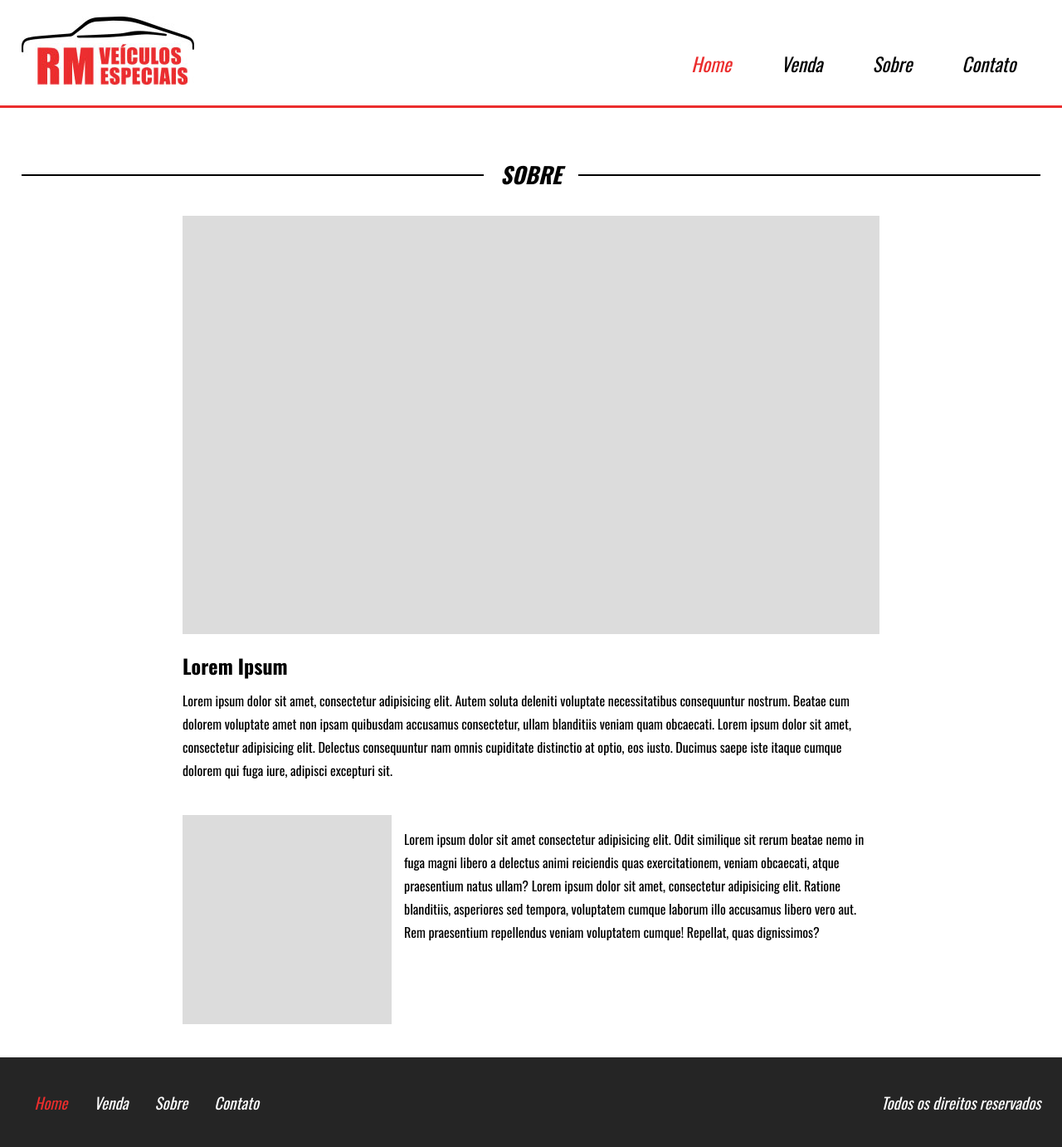
After one commit to jacildofurtado/Danki-code, a PHP site: page /sobre.html in a window 1280 px wide. The commit adds this page. Shown: the whole page at 83% size. Run offline with PHP 8.4, Linux system fonts and the light colour scheme.

Commit message:
atualizada e criado a pagina sobre.html

```diff
--- a/ftont-end-completo/projeto-05/css/style.css
+++ b/ftont-end-completo/projeto-05/css/style.css
@@ -360,6 +360,7 @@ section.contato input[type=submit]{
 }
 
 footer{
+    margin-top: 20px;
     padding: 40px 2%;
     background-color: #252525;
 }
@@ -640,6 +641,56 @@ section.venda-single .container{
     background-size: cover;
 }
 
+/*Sobre*/
+
+section.sobre{
+    min-height: 90%;
+    padding: 60px 2% 20px 2%;
+}
+
+section.sobre .container{
+    max-width: 840px;
+    margin-top: 30px;
+}
+
+section.sobre .img-destaque-sobre{
+    width: 100%;
+    padding-top: 60%;
+    background-color: rgb(220, 220, 220);
+}
+
+section.sobre .descricao-autor{
+    margin-top: 20px;
+}
+
+.descricao-autor h2{
+    font-size: 24px;
+}
+
+.descricao-autor p{
+    font-size: 16px;
+    line-height: 28px;
+    margin-top: 10px;
+}
+
+.descricao-autor2{
+    margin-top: 40px;
+}
+
+.img-small{
+    width: 30%;
+    padding-top: 30%;
+    float: left;
+    background-color: rgb(220, 220, 220);
+}
+
+.descricao-autor2 p{
+    float: left;
+    width: 70%;
+    padding: 15px;
+    line-height: 28px;
+}
+
 @media screen and (max-width: 1400px){
     section.banner{
         background-size: 90% auto;
@@ -780,6 +831,17 @@ section.venda-single .container{
     .vitrine-destaque a{
         display: inline-block;
     }
+
+
+    .img-small{
+        width: 100%;
+        padding-top: 100%;
+    }
+
+    .descricao-autor2 p{
+        width: 100%;
+        padding: 20px 0;
+    }
 }
 
 @media screen and (max-with: 480px){
--- a/ftont-end-completo/projeto-05/index.html
+++ b/ftont-end-completo/projeto-05/index.html
@@ -20,7 +20,7 @@
                 <ul>
                     <li><a style="color: #EB2D2D" href="index.html">Home</a></li>
                     <li><a href="venda.html">Venda</a></li>
-                    <li><a href="#">Sobre</a></li>
+                    <li><a href="sobre.html">Sobre</a></li>
                     <li><a href="#">Contato</a></li>
                 </ul>
             </nav><!--desktop-->
@@ -29,7 +29,7 @@
                 <ul>
                     <li><a style="color: #EB2D2D" href="index.html">Home</a></li>
                     <li><a href="venda.html">Venda</a></li>
-                    <li><a href="#">Sobre</a></li>
+                    <li><a href="sobre.html">Sobre</a></li>
                     <li><a href="#">Contato</a></li>
                 </ul>
             </nav><!--mobile-->
@@ -152,7 +152,7 @@
                 <ul>
                     <li><a style="color: #EB2D2D" href="index.html">Home</a></li>
                     <li><a href="venda.html">Venda</a></li>
-                    <li><a href="#">Sobre</a></li>
+                    <li><a href="sobre.html">Sobre</a></li>
                     <li><a href="#">Contato</a></li>
                 </ul>
             </nav>
--- /dev/null
+++ b/ftont-end-completo/projeto-05/sobre.html
@@ -0,0 +1,76 @@
+<!DOCTYPE html>
+<html lang="pt-br">
+<head>
+    <meta charset="UTF-8">
+    <meta http-equiv="X-UA-Compatible" content="IE=edge">
+    <meta name="viewport" content="width=device-width, initial-scale=1.0">
+    <title>Projeto 05</title>
+    <link rel="stylesheet" href="css/style.css">
+</head>
+<body>
+    <header style="border-bottom: 3px solid #EB2D2D;">
+
+        <div class="container">
+
+            <div class="logo">
+                <img src="images/logo.jpg" alt="Logomarca">
+            </div><!--logo-->
+
+            <nav class="desktop">
+                <ul>
+                    <li><a style="color: #EB2D2D" href="index.html">Home</a></li>
+                    <li><a href="venda.html">Venda</a></li>
+                    <li><a href="sobre.html">Sobre</a></li>
+                    <li><a href="#">Contato</a></li>
+                </ul>
+            </nav><!--desktop-->
+
+            <nav class="mobile">
+                <ul>
+                    <li><a style="color: #EB2D2D" href="index.html">Home</a></li>
+                    <li><a href="venda.html">Venda</a></li>
+                    <li><a href="sobre.html">Sobre</a></li>
+                    <li><a href="#">Contato</a></li>
+                </ul>
+            </nav><!--mobile-->
+            <div class="clear"></div>
+        </div><!--container-->
+    </header>
+
+    <section class="sobre">
+        <div class="line-titulo">
+            <div class="ln1"></div>
+            <h2>Sobre</h2>
+        </div><!--line-titulo-->
+
+        <div class="container">
+            <div class="img-destaque-sobre"></div><!--img-destaque-sobre-->
+            <div class="descricao-autor">
+                <h2>Lorem Ipsum</h2>
+                <p>Lorem ipsum dolor sit amet, consectetur adipisicing elit. Autem soluta deleniti voluptate necessitatibus consequuntur nostrum. Beatae cum dolorem voluptate amet non ipsam quibusdam accusamus consectetur, ullam blanditiis veniam quam obcaecati. Lorem ipsum dolor sit amet, consectetur adipisicing elit. Delectus consequuntur nam omnis cupiditate distinctio at optio, eos iusto. Ducimus saepe iste itaque cumque dolorem qui fuga iure, adipisci excepturi sit.</p>
+            </div><!--descricao-autor-->
+            <div class="descricao-autor2">
+                <div class="img-small"></div>
+                <p>Lorem ipsum dolor sit amet consectetur adipisicing elit. Odit similique sit rerum beatae nemo in fuga magni libero a delectus animi reiciendis quas exercitationem, veniam obcaecati, atque praesentium natus ullam? Lorem ipsum dolor sit amet, consectetur adipisicing elit. Ratione blanditiis, asperiores sed tempora, voluptatem cumque laborum illo accusamus libero vero aut. Rem praesentium repellendus veniam voluptatem cumque! Repellat, quas dignissimos?</p>
+            </div><!--descricao-autor2-->
+
+            <div class="clear"></div>
+        </div><!--container-->
+    </section><!--sobre-->
+
+    <footer>
+        <div class="container">
+            <nav>
+                <ul>
+                    <li><a style="color: #EB2D2D" href="index.html">Home</a></li>
+                    <li><a href="venda.html">Venda</a></li>
+                    <li><a href="sobre.html">Sobre</a></li>
+                    <li><a href="#">Contato</a></li>
+                </ul>
+            </nav>
+            <p>Todos os direitos reservados</p>
+            <div class="clear"></div>
+        </div><!---container-->
+    </footer>
+</body>
+</html>
--- a/ftont-end-completo/projeto-05/veiculo-teste.html
+++ b/ftont-end-completo/projeto-05/veiculo-teste.html
@@ -20,7 +20,7 @@
                 <ul>
                     <li><a href="index.html">Home</a></li>
                     <li><a  style="color: #EB2D2D" href="venda.html">Venda</a></li>
-                    <li><a href="#">Sobre</a></li>
+                    <li><a href="sobre.html">Sobre</a></li>
                     <li><a href="#">Contato</a></li>
                 </ul>
             </nav><!--desktop-->
@@ -29,7 +29,7 @@
                 <ul>
                     <li><a href="index.html">Home</a></li>
                     <li><a  style="color: #EB2D2D" href="venda.html">Venda</a></li>
-                    <li><a href="#">Sobre</a></li>
+                    <li><a href="sobre.html">Sobre</a></li>
                     <li><a href="#">Contato</a></li>
                 </ul>
             </nav><!--mobile-->
@@ -161,7 +161,7 @@
                 <ul>
                     <li><a href="index.html">Home</a></li>
                     <li><a style="color: #EB2D2D" href="venda.html">Venda</a></li>
-                    <li><a href="#">Sobre</a></li>
+                    <li><a href="sobre">Sobre</a></li>
                     <li><a href="#">Contato</a></li>
                 </ul>
             </nav>
--- a/ftont-end-completo/projeto-05/venda.html
+++ b/ftont-end-completo/projeto-05/venda.html
@@ -29,7 +29,7 @@
                 <ul>
                     <li><a href="index.html">Home</a></li>
                     <li><a style="color: #EB2D2D" href="venda.html">Venda</a></li>
-                    <li><a href="#">Sobre</a></li>
+                    <li><a href="sobre.html">Sobre</a></li>
                     <li><a href="#">Contato</a></li>
                 </ul>
             </nav><!--desktop-->
@@ -38,7 +38,7 @@
                 <ul>
                     <li><a href="index.html">Home</a></li>
                     <li><a style="color: #EB2D2D" href="venda.html">Venda</a></li>
-                    <li><a href="#">Sobre</a></li>
+                    <li><a href="sobre.html">Sobre</a></li>
                     <li><a href="#">Contato</a></li>
                 </ul>
             </nav><!--mobile-->
@@ -174,7 +174,7 @@
                 <ul>
                     <li><a href="index.html">Home</a></li>
                     <li><a style="color: #EB2D2D" href="venda.html">Venda</a></li>
-                    <li><a href="#">Sobre</a></li>
+                    <li><a href="sobre.html">Sobre</a></li>
                     <li><a href="#">Contato</a></li>
                 </ul>
             </nav>
```
